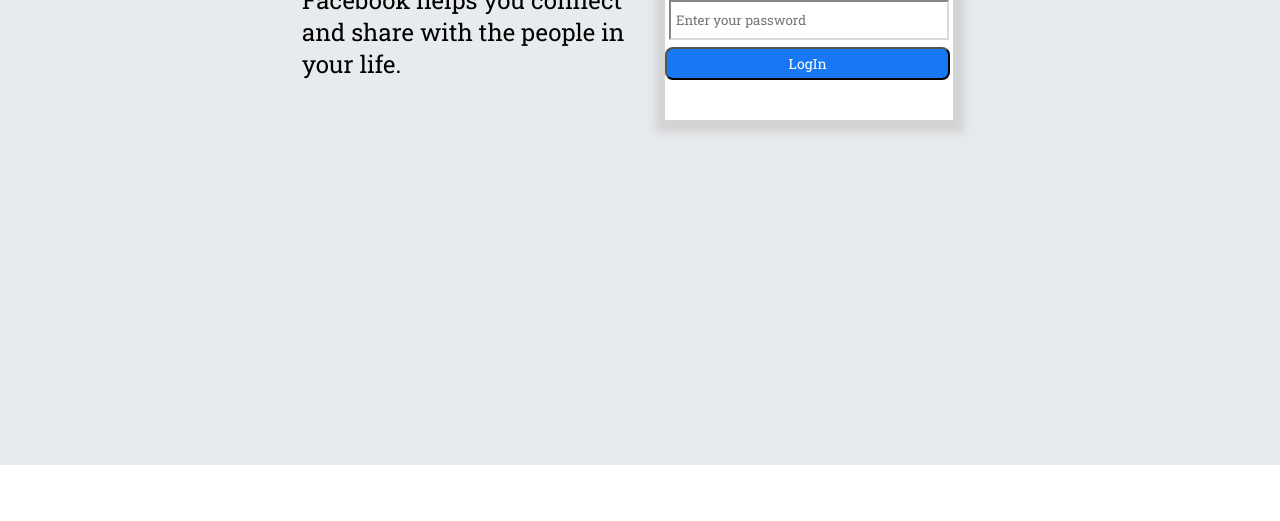
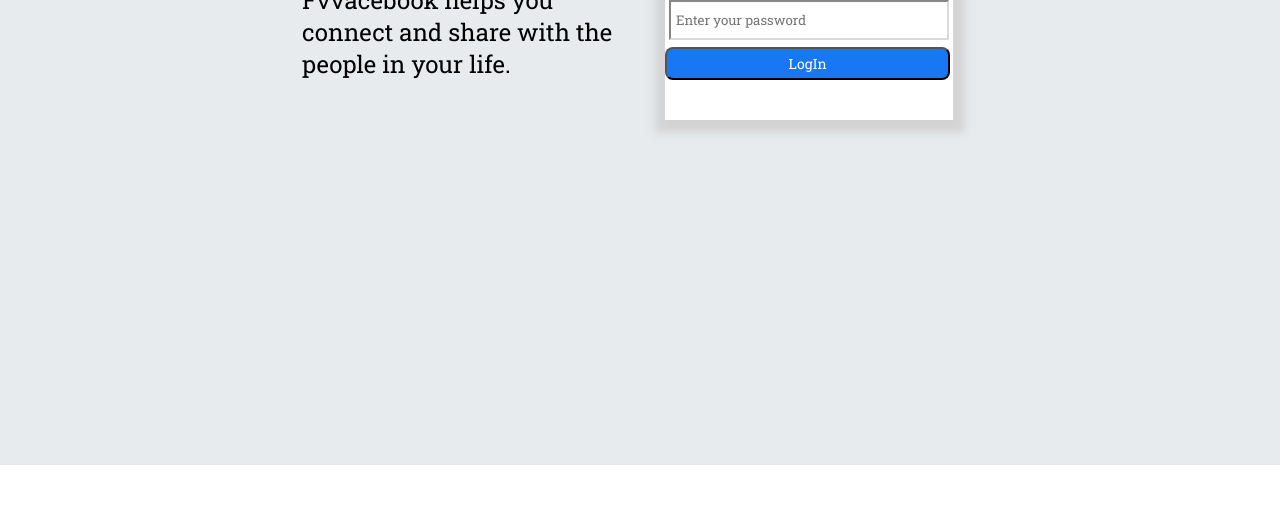
Before and after one commit to malik-javed/Facebook-Login-Using-Pure-HTML-CSS, a plain HTML site: page index.html in a window 1280 px wide. Shown: the part 225-746 px from the top of the page. Drawn offline with Linux system fonts and the light colour scheme.

Commit message:
Update index.html

```diff
--- a/index.html
+++ b/index.html
@@ -13,7 +13,7 @@
     <div class="main-container">
         <div class="main-left">
             <img src="/Images/main-logo.svg" alt="Facebook Img">
-            <p class="left-content">Facebook helps you connect and share with the people in your life.</p>
+            <p class="left-content">Fvvacebook helps you connect and share with the people in your life.</p>
         </div>
 
         <div class="main-right">
```
